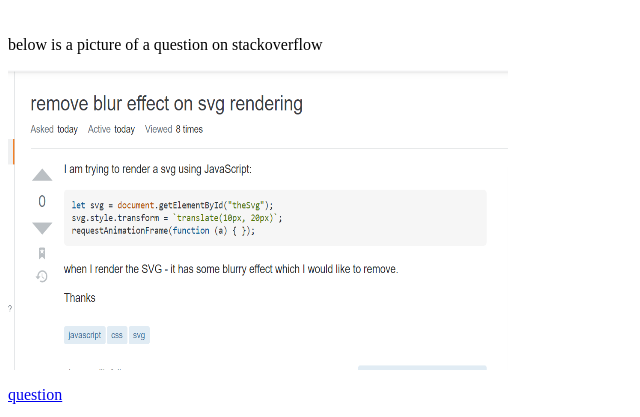
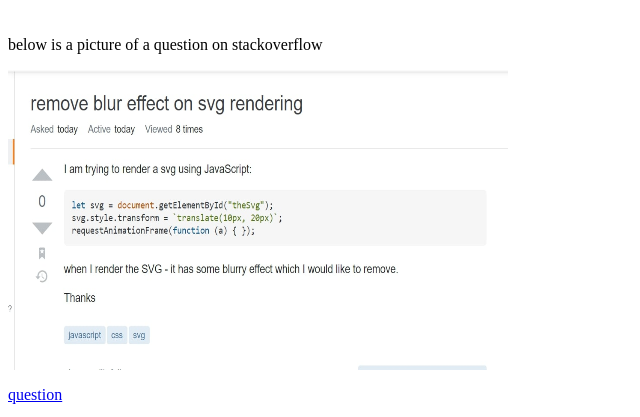
Before and after one commit to Florianbracke/how-to-ask-a-question, a plain HTML site: page index.html in a window 1280 px wide. Shown: the part 296-713 px from the top of the page, 0-640 px from the left. Drawn offline with Linux system fonts and the light colour scheme.

Commit message:
first commit

```diff
--- a/index.html
+++ b/index.html
@@ -24,7 +24,7 @@
 <p> below is a picture of a question on stackoverflow</p>
 <p>
 
-    <img src="Q.png" alt="Question github" width="500" height="300">
+    <img src="Q.jpg" alt="Question github" width="500" height="300">
 </P>
 
 <a href="https://stackoverflow.com/questions/64423405/remove-blur-effect-on-svg-rendering">question</a>
```
Also changed, not shown: Q.PNG (deleted), Q.jpg (added).
